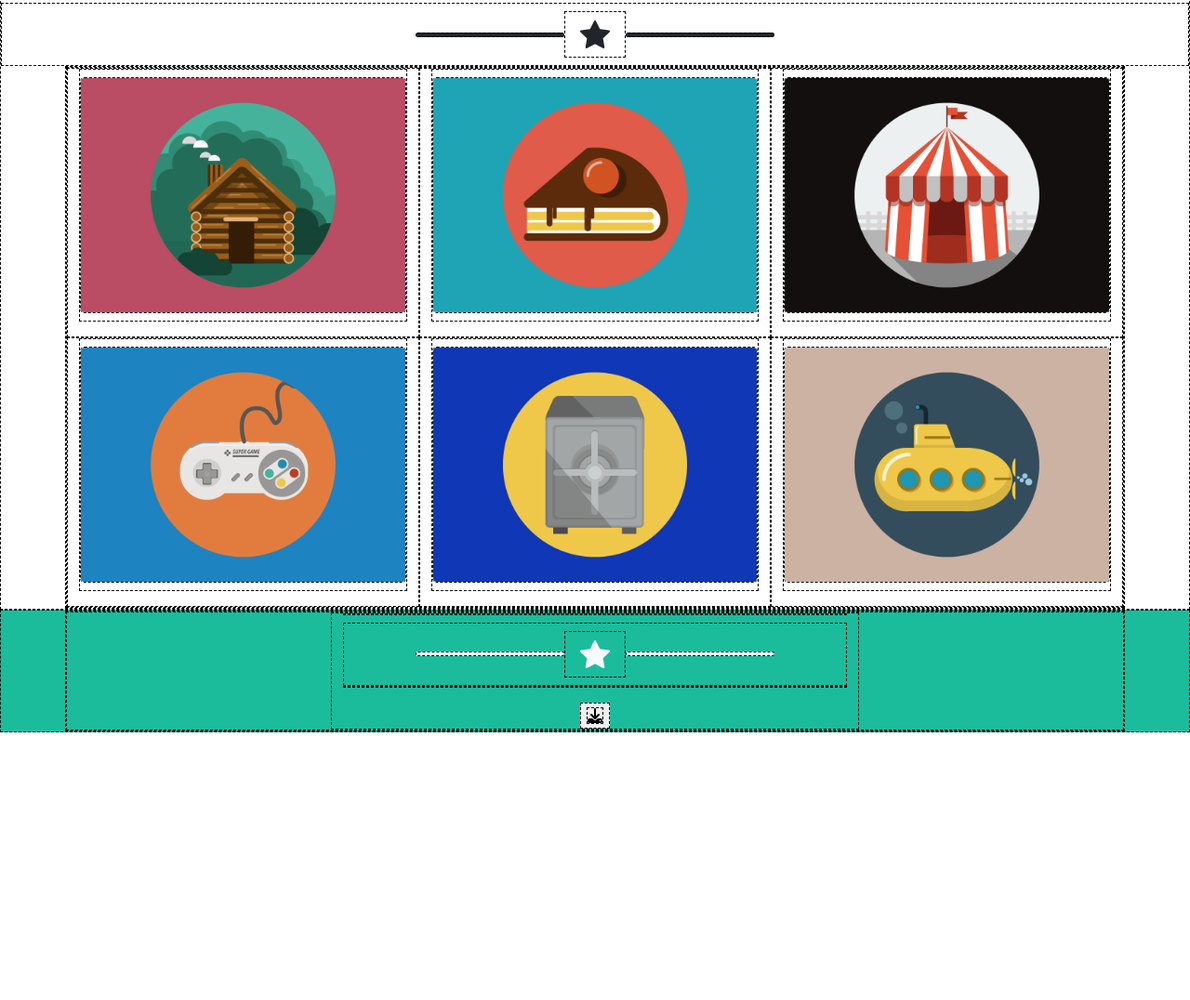
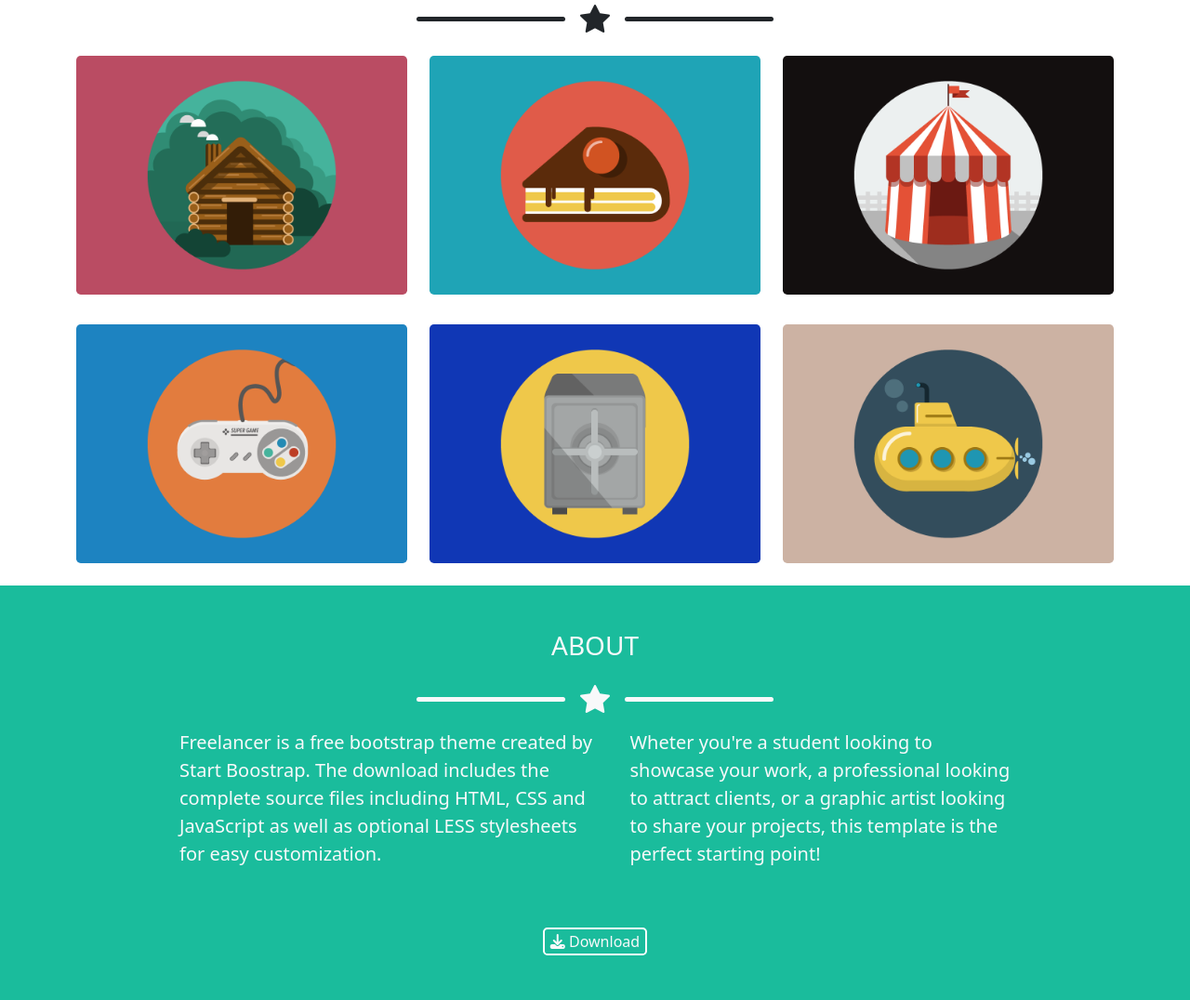
Before and after one commit to AndreaGarofalo/html-css-bootstrap-freelancer, a plain HTML site: page index.html in a window 1280 px wide. Shown: the part 622-1698 px from the top of the page at 93% size. Before the commit the page ends 1410 px from the top, so only its background shows below. Drawn offline with nearby package versions, Linux system fonts and the light colour scheme.

Commit message:
finished about content and responsive

```diff
--- a/index.html
+++ b/index.html
@@ -87,17 +87,26 @@
         </section>
         <section class="about text-center text-light">
             <div class="container">
+                <h3 class="text-uppercase pt-5">about</h3>
+                <div class="star py-2 d-flex justify-content-center align-items-center">
+                    <div class="line rounded-pill bg-light"></div>
+                    <i class="bi bi-star-fill fs-2 px-3"></i>
+                    <div class="line rounded-pill bg-light"></div>
+                </div>
                 <div class="row">
-                    <div class="offset-3 col-6">
-                        <h3></h3>
-                        <div class="star py-2 d-flex justify-content-center align-items-center">
-                            <div class="line rounded-pill bg-light"></div>
-                            <i class="bi bi-star-fill fs-2 px-3"></i>
-                            <div class="line rounded-pill bg-light"></div>
+                    <div class="offset-2 offset-md-1 col-8 col-md-10">
+                        <div class="d-md-flex">
+                            <p class="fs-5 px-3 text-start">
+                                Freelancer is a free bootstrap theme created by Start Boostrap.
+                                The download includes the complete source files including HTML, CSS and JavaScript as well as optional LESS stylesheets for easy customization.
+                            </p>
+                            <p class="fs-5 px-3 text-start">
+                                Wheter you're a student looking to showcase your work, a professional looking to attract clients, or a graphic artist looking to share your projects, this template is the perfect starting point!
+                            </p>
                         </div>
-                        <p></p>
-                        <button>
+                        <button class="bg-transparent my-5 text-light rounded-3">
                             <i class="fa-solid fa-download"></i>
+                            Download
                         </button>
                     </div>
                 </div>
--- a/style/style.css
+++ b/style/style.css
@@ -12,7 +12,7 @@ header {
 }
 
 main * {
-    border: 1px dashed black;
+    /* border: 1px dashed black; */
 }
 
 main section:nth-child(odd) {
@@ -29,6 +29,9 @@ main section:nth-child(odd) {
     width: 3.5rem;
 }
 
+button {
+    border: 2px solid white;
+}
 
 @media screen and (min-width:768px) {
     .title-md-big {
```
